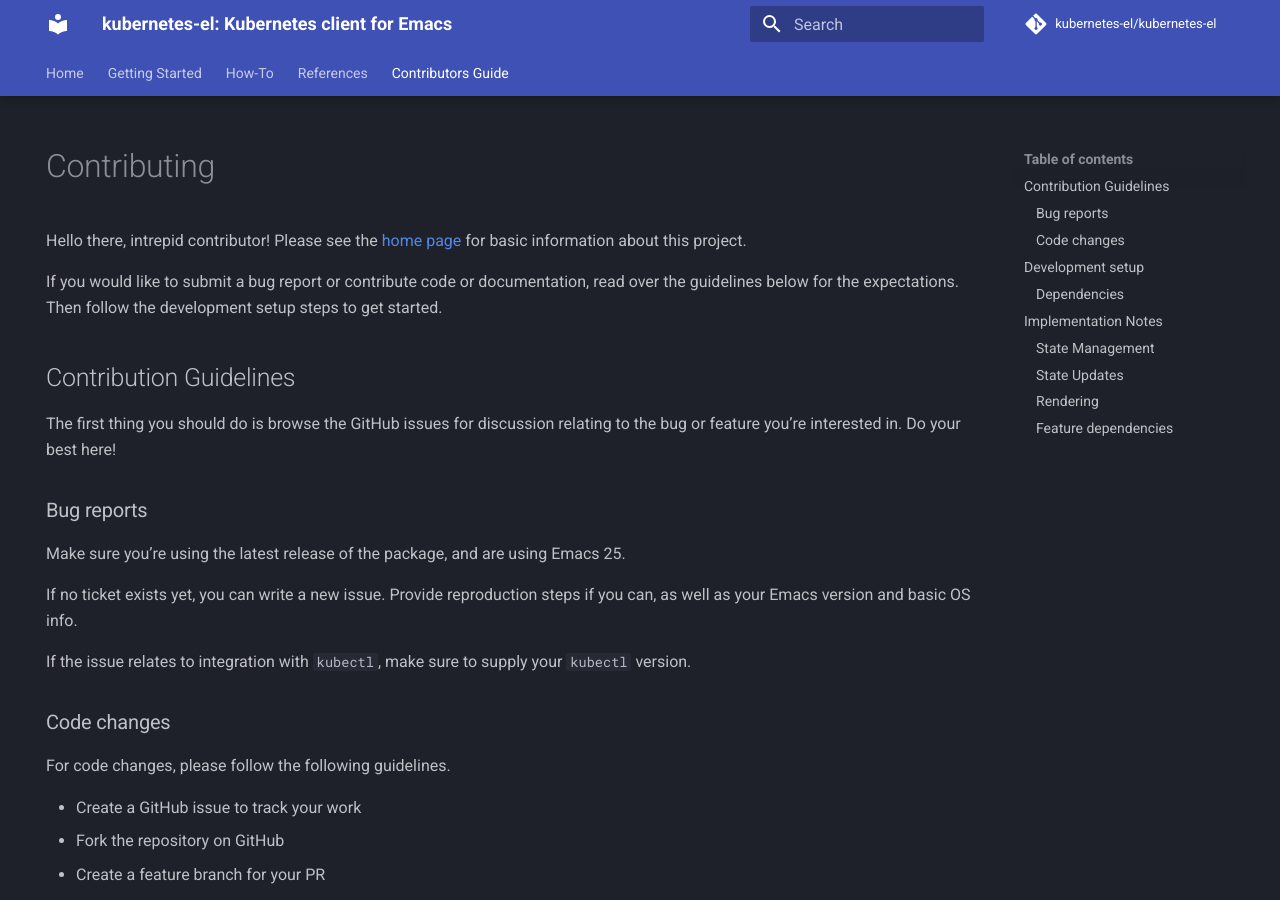
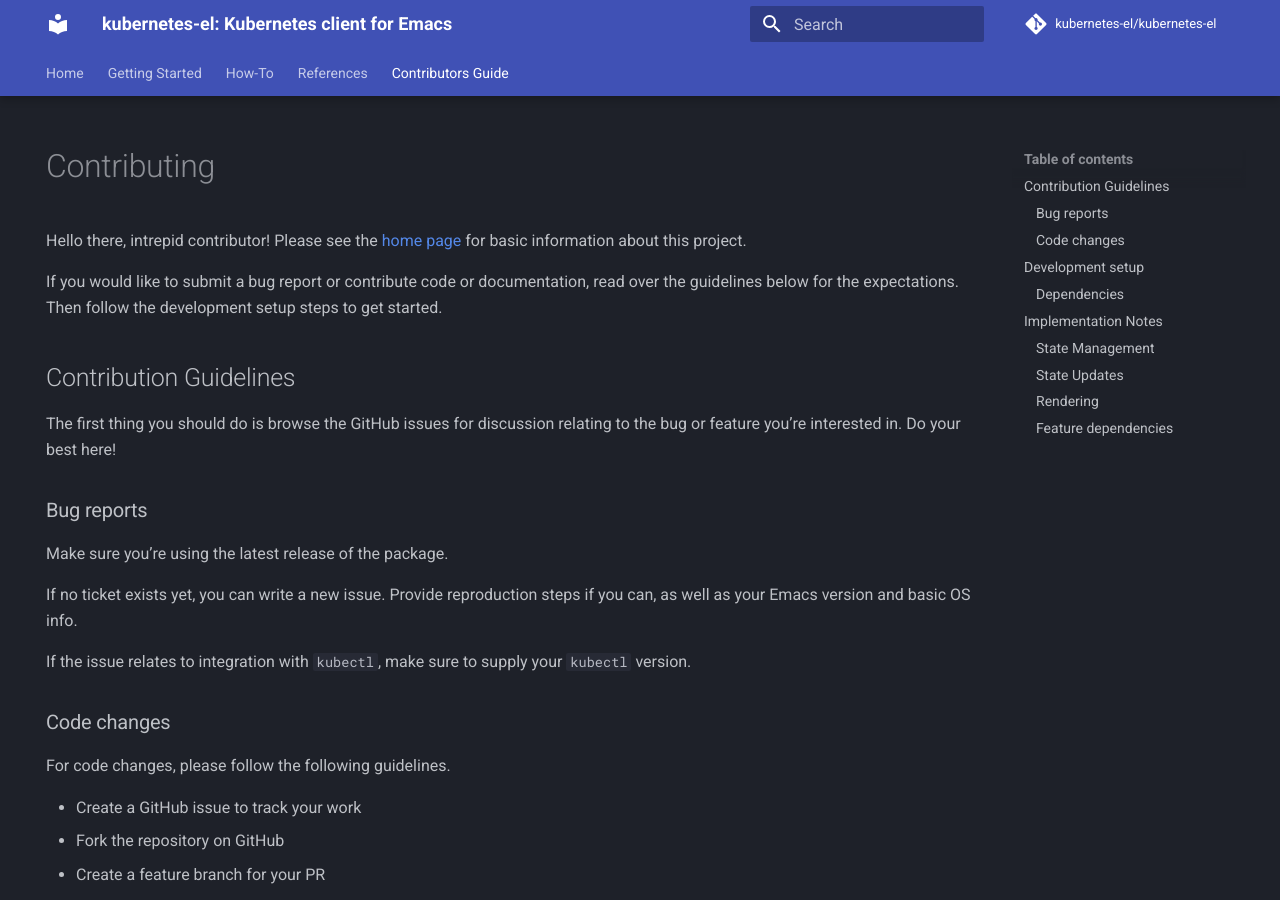
Before and after one commit to kubernetes-el/kubernetes-el, an MkDocs documentation site: the page built from docs/contributing/index.md, in a window 1280 px wide and 900 px high. Built offline with MkDocs 1.6.1 and Material for MkDocs 9.7.7, drawn with Linux system fonts in a browser that asks for light colours; comment, search, counter and statistics services are not loaded.

Commit message:
Remove strict dependency pin on Emacs 25.1
We test on multiple versions of Emacs now, so this pin no longer makes sense.

```diff
--- a/docs/contributing/index.md
+++ b/docs/contributing/index.md
@@ -19,8 +19,7 @@
 
 ### Bug reports
 
-Make sure you're using the latest release of the package, and are using
-Emacs 25.
+Make sure you're using the latest release of the package.
 
 If no ticket exists yet, you can write a new issue. Provide reproduction
 steps if you can, as well as your Emacs version and basic OS info.
```
Also changed, not shown: docs/CHANGELOG.md (+4 -0 lines), 1 other file.
